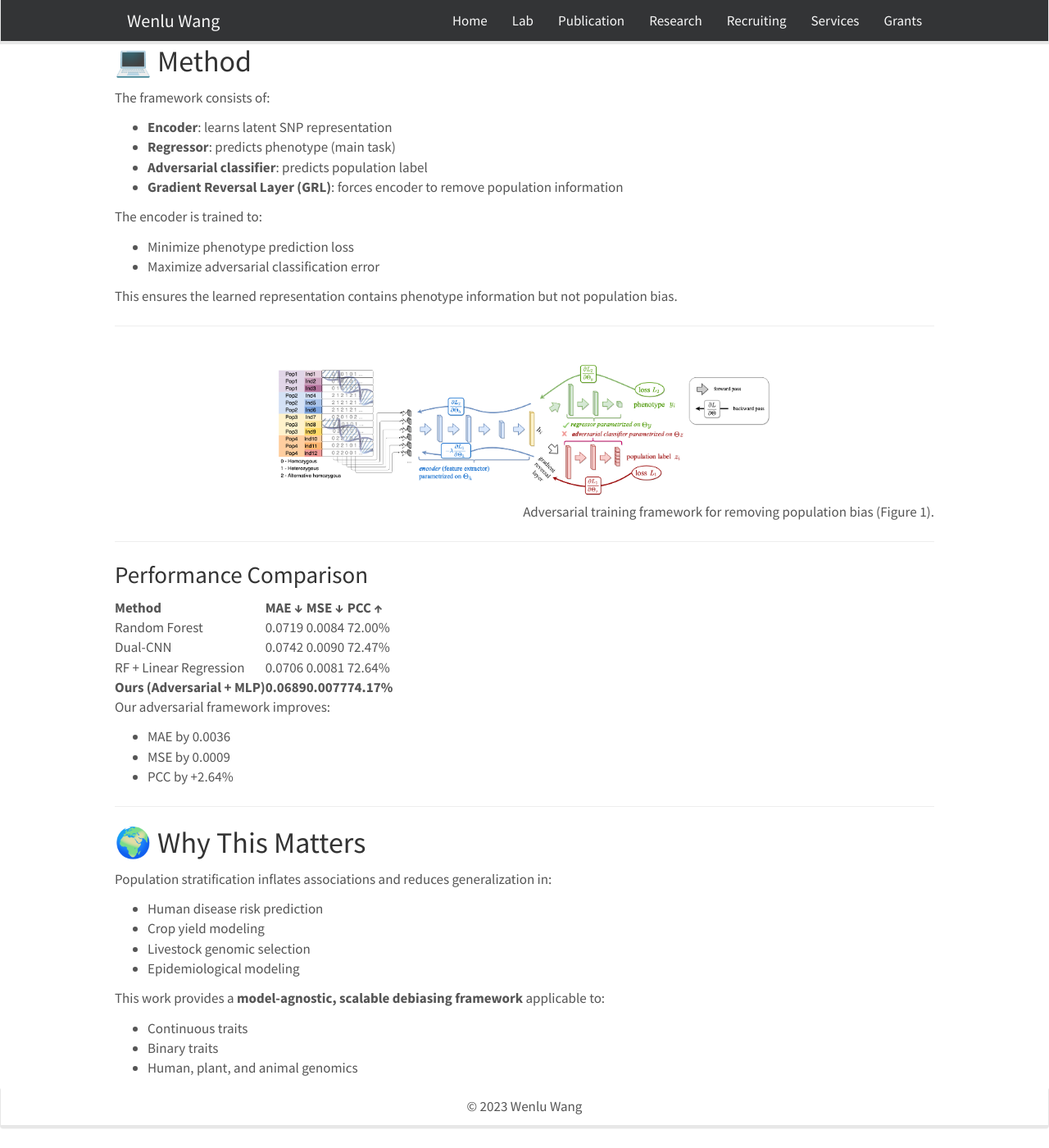
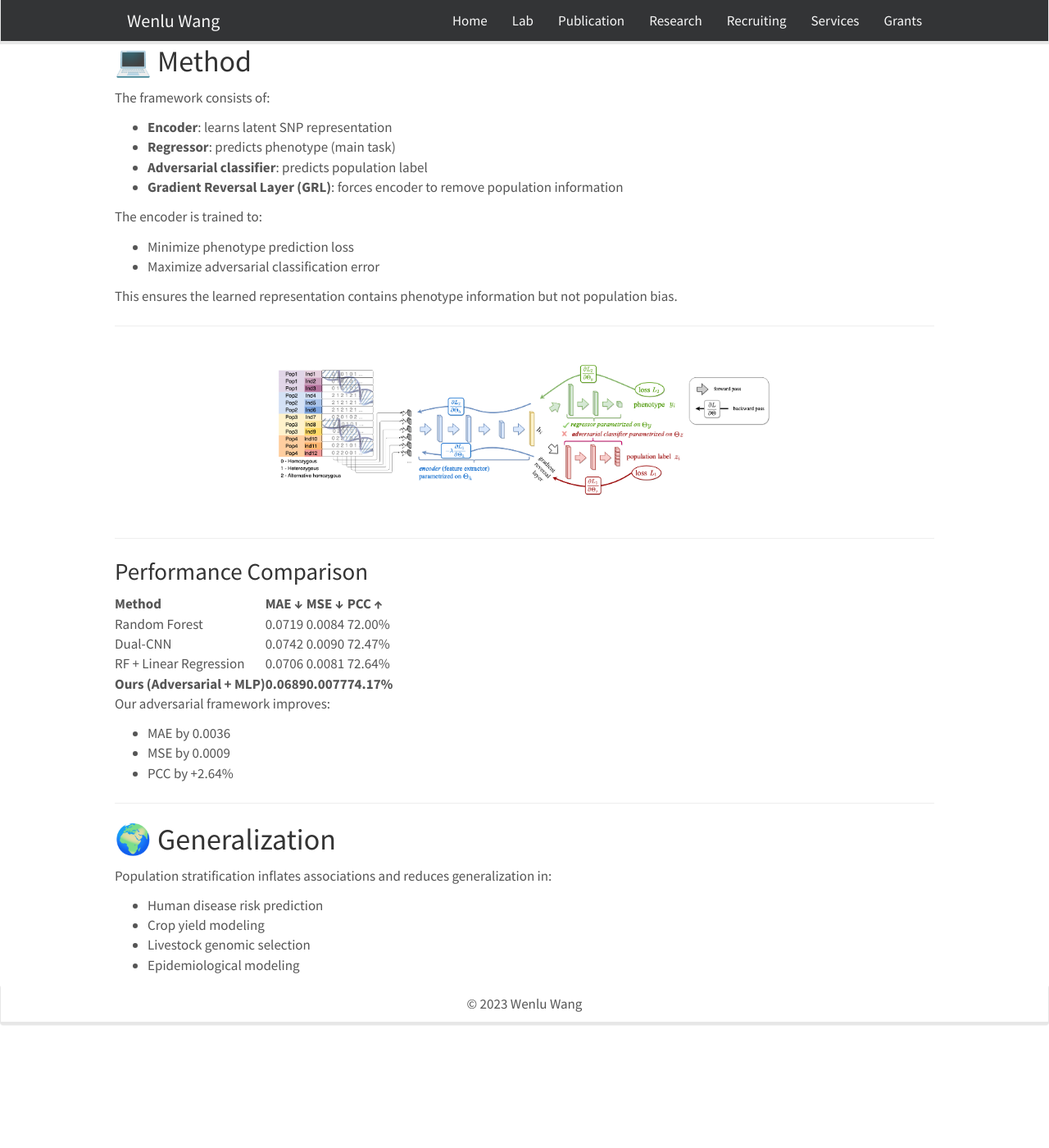
Before and after one commit to WENLU-W/WENLU-W.github.io, a Jekyll site: the page built from docs/_posts/2021-01-01-ai4genomics.md, in a window 1280 px wide and 1400 px high, scrolled down 515 px. Shown: the whole window at 82% size. Built offline with Jekyll 4.4.1, drawn with Linux system fonts in a browser that asks for light colours; nearby versions of some CDN libraries; after the commit the page ends 1789 px from its top, so only the background shows below that.

Commit message:
Update 2021-01-01-ai4genomics.md

```diff
--- a/docs/_posts/2021-01-01-ai4genomics.md
+++ b/docs/_posts/2021-01-01-ai4genomics.md
@@ -44,7 +44,6 @@ This ensures the learned representation contains phenotype information but not p
 <center>
 <figure>
 <img src="{{ site.url }}{{ site.baseurl }}/images/advremoval.png" width="600">
-<figcaption>Adversarial training framework for removing population bias (Figure 1).</figcaption>
 </figure>
 </center>
 
@@ -67,7 +66,7 @@ Our adversarial framework improves:
 
 ---
 
-## 🌍 Why This Matters
+## 🌍 Generalization
 
 Population stratification inflates associations and reduces generalization in:
 
@@ -75,9 +74,3 @@ Population stratification inflates associations and reduces generalization in:
 - Crop yield modeling
 - Livestock genomic selection
 - Epidemiological modeling
-
-This work provides a **model-agnostic, scalable debiasing framework** applicable to:
-
-- Continuous traits
-- Binary traits
-- Human, plant, and animal genomics
```
